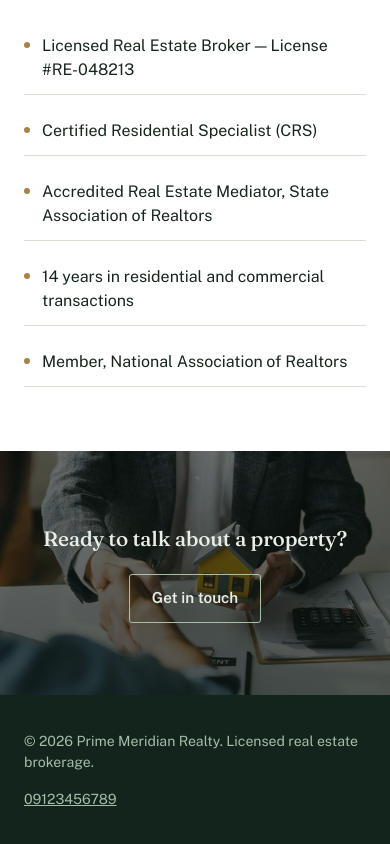
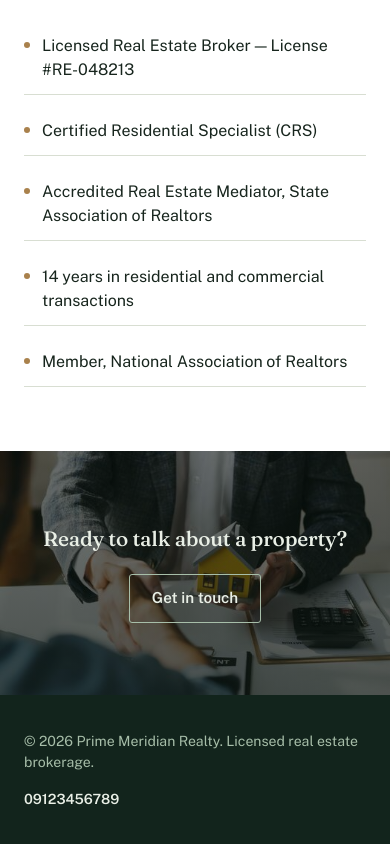
Before and after one commit to yuro-nicolas/Prime-Meridian-APSI, a React (Vite) app in the folder client/: page /about-us in a window 390 px wide. Shown: the part 2925-3769 px from the top of the page. Built offline with nearby package versions, Linux system fonts and the light colour scheme; no server answers.

Commit message:
Add phone styles to site footer

```diff
--- a/client/src/components/layout/Footer.css
+++ b/client/src/components/layout/Footer.css
@@ -1,2 +1,4 @@
 .site-footer { background: var(--green-900); padding: 36px 0; margin-top: 0; }
 .site-footer__row { display: flex; justify-content: space-between; flex-wrap: wrap; gap: 16px; color: var(--sage-300); font-size: 0.88rem; }
+.site-footer__phone { color: var(--sage-100); text-decoration: none; font-weight: 600; }
+.site-footer__phone:hover { color: var(--brass); }
```
